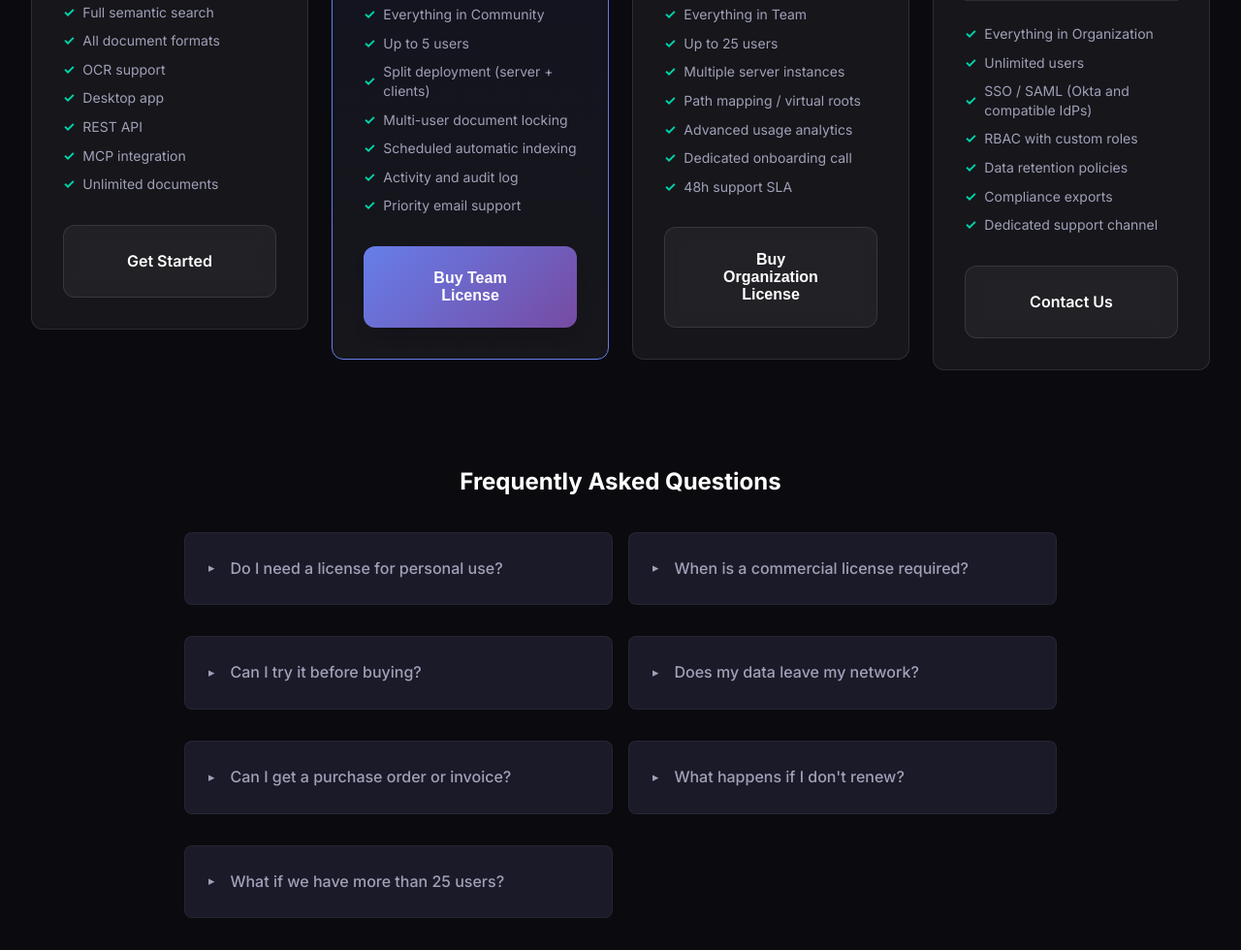
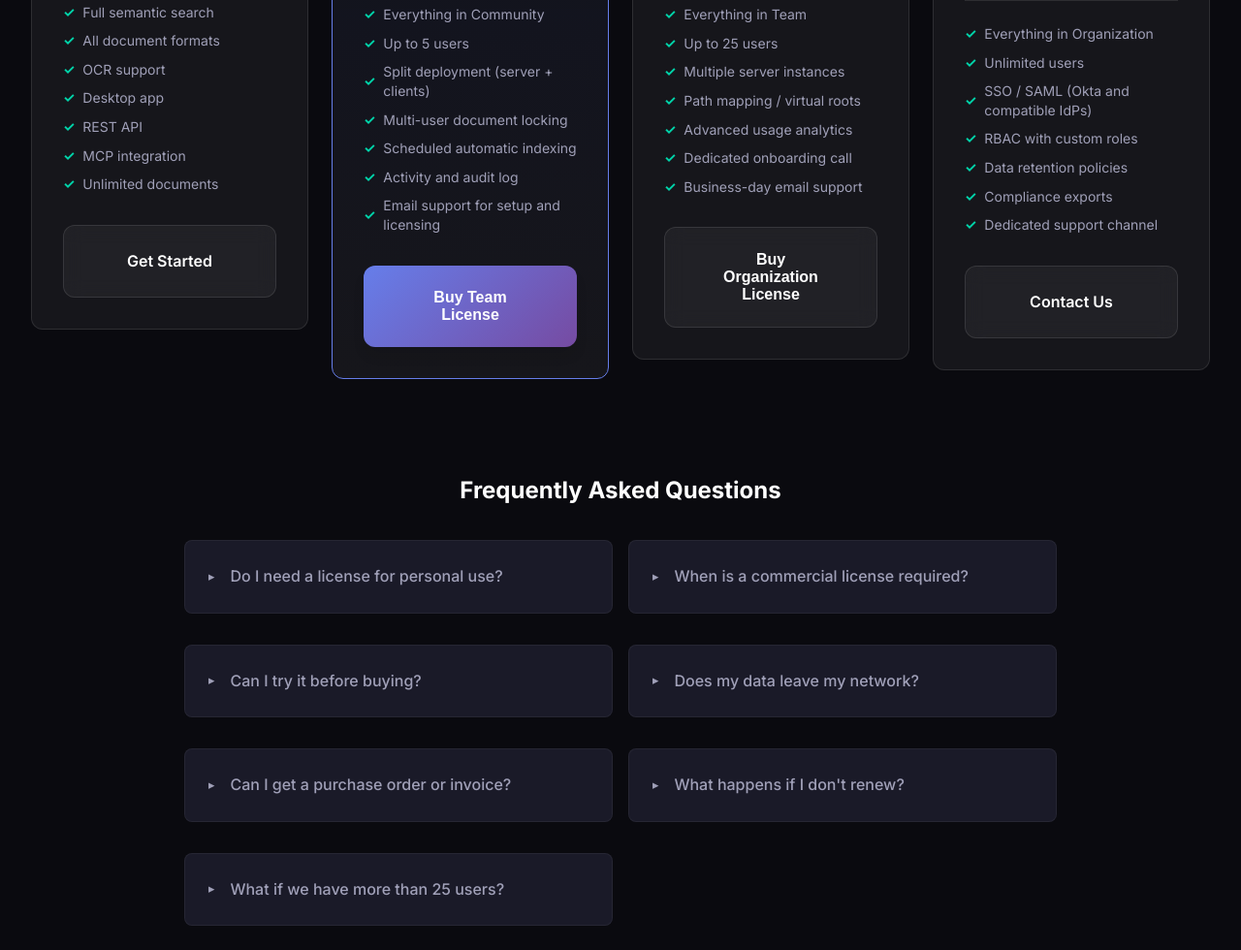
Before and after one commit to valginer0/PGVectorRAGIndexerWebsite, a website built with Vite: page index.html in a window 1280 px wide. Shown: the part 10151-11131 px from the top of the page at 97% size. Built offline with nearby package versions, Linux system fonts and the light colour scheme; no server answers; files whose address does not match are found by name.

Commit message:
content(pricing): state support by scope, not by response time
The Team card promised "Priority email support" (implying a slower queue
that doesn't exist) and Organization promised a "48h support SLA" — a
contractual-sounding clock a solo operator cannot reliably meet, and the one
thing the $100-300/mo retainer actually sells.

Both now describe what is covered rather than how fast: "Email support for
setup and licensing" and "Business-day email support". Support stays visible
on the page, which matters for buyers of self-hosted software from an
unfamiliar vendor, but it now has an edge to point at when a request crosses
into deployment or migration work. The onboarding call is unchanged.

Matches the V5 guardrail as amended 2026-08-27.

```diff
--- a/index.html
+++ b/index.html
@@ -872,7 +872,7 @@
             <li><span class="pricing-check">&#10003;</span> Multi-user document locking</li>
             <li><span class="pricing-check">&#10003;</span> Scheduled automatic indexing</li>
             <li><span class="pricing-check">&#10003;</span> Activity and audit log</li>
-            <li><span class="pricing-check">&#10003;</span> Priority email support</li>
+            <li><span class="pricing-check">&#10003;</span> Email support for setup and licensing</li>
           </ul>
           <button onclick="startCheckout('team', event)" class="btn btn-primary pricing-btn">
             <span>Buy Team License</span>
@@ -897,7 +897,7 @@
             <li><span class="pricing-check">&#10003;</span> Path mapping / virtual roots</li>
             <li><span class="pricing-check">&#10003;</span> Advanced usage analytics</li>
             <li><span class="pricing-check">&#10003;</span> Dedicated onboarding call</li>
-            <li><span class="pricing-check">&#10003;</span> 48h support SLA</li>
+            <li><span class="pricing-check">&#10003;</span> Business-day email support</li>
           </ul>
           <button onclick="startCheckout('organization', event)" class="btn btn-secondary pricing-btn">
             <span>Buy Organization License</span>
```
